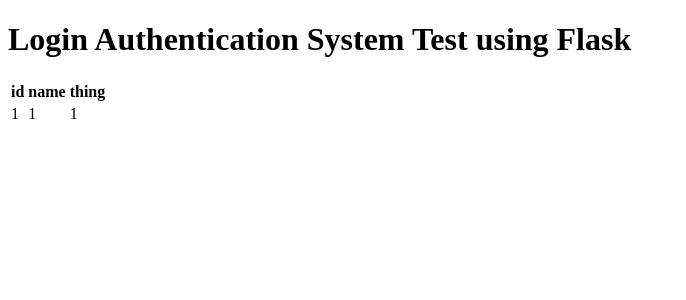
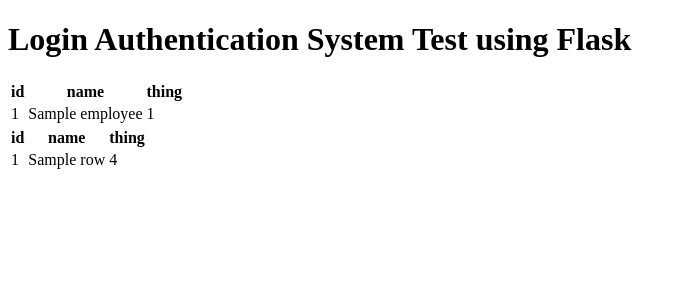
Before and after one commit to azhu000/Joe-s-Grab-and-Go, a Flask app: template templates/index.html in a window 1280 px wide. Shown: the top 300 px of the page, without its empty margins (0-686 px from the left). Run offline with Flask 2, Linux system fonts and the light colour scheme; the template is opened without the code that fills it: most values are stand-ins (such as "Sample title", 1, 10 or a date in 2020).

Commit message:
Fixed foreign key reference issue. (New error, dishRating table doesnt exist when running a route to query that table

```diff
--- a/templates/index.html
+++ b/templates/index.html
@@ -21,8 +21,29 @@
             {%for row in cust%}
             <tr>
                 <td>{{ row.id }}</td>
-                <td>{{ row.chefID}}</td>
+                <td>{{ row.employees.name}}</td>
                 <td>{{ row.businessID}} </td>
+            </tr>
+            {% endfor %}
+        </tbody>
+    </table>
+{% endif %}
+
+{% if dish %}
+    <table>
+        <thead>
+            <tr>
+                <th>id</th>
+                <th>name</th>
+                <th>thing</th>
+            </tr>
+        </thead>
+        <tbody>
+            {%for row in dish%}
+            <tr>
+                <td>{{ row.id }}</td>
+                <td>{{ row.name}}</td>
+                <td>{{ row.rating}} </td>
             </tr>
             {% endfor %}
         </tbody>
```
Also changed, not shown: Ali_myqsl_app.py (+9 -3 lines), sql/001_initial_dummy_data.sql (+5 -5 lines).
